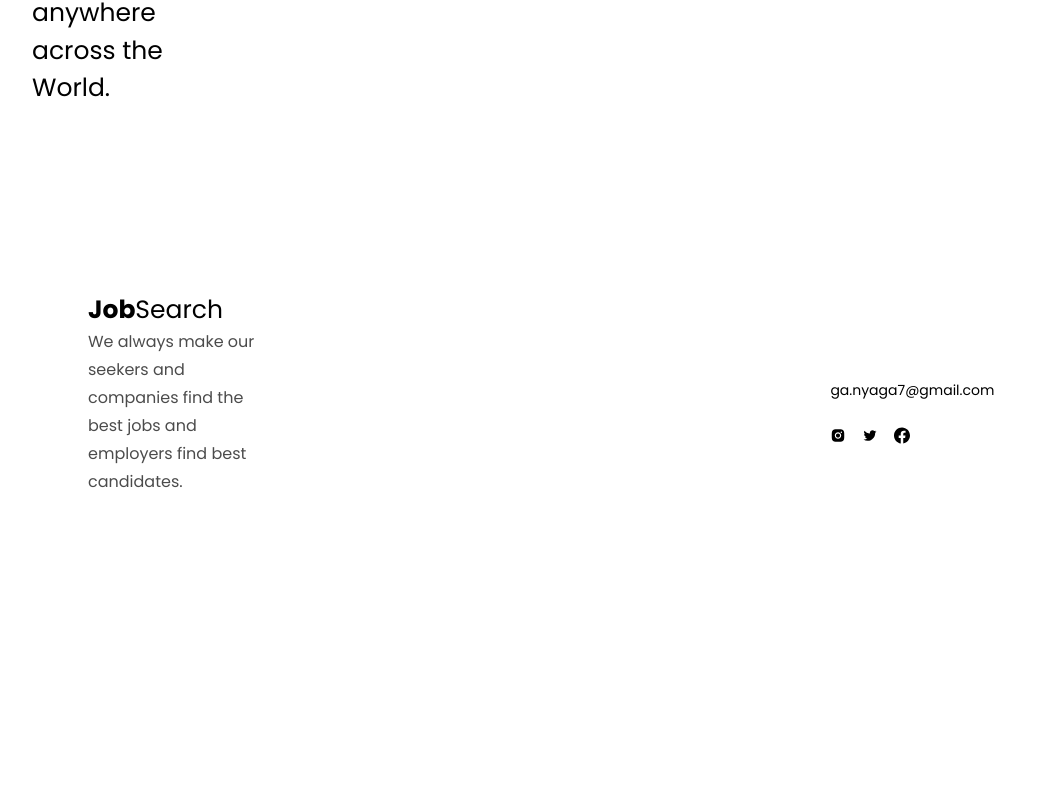
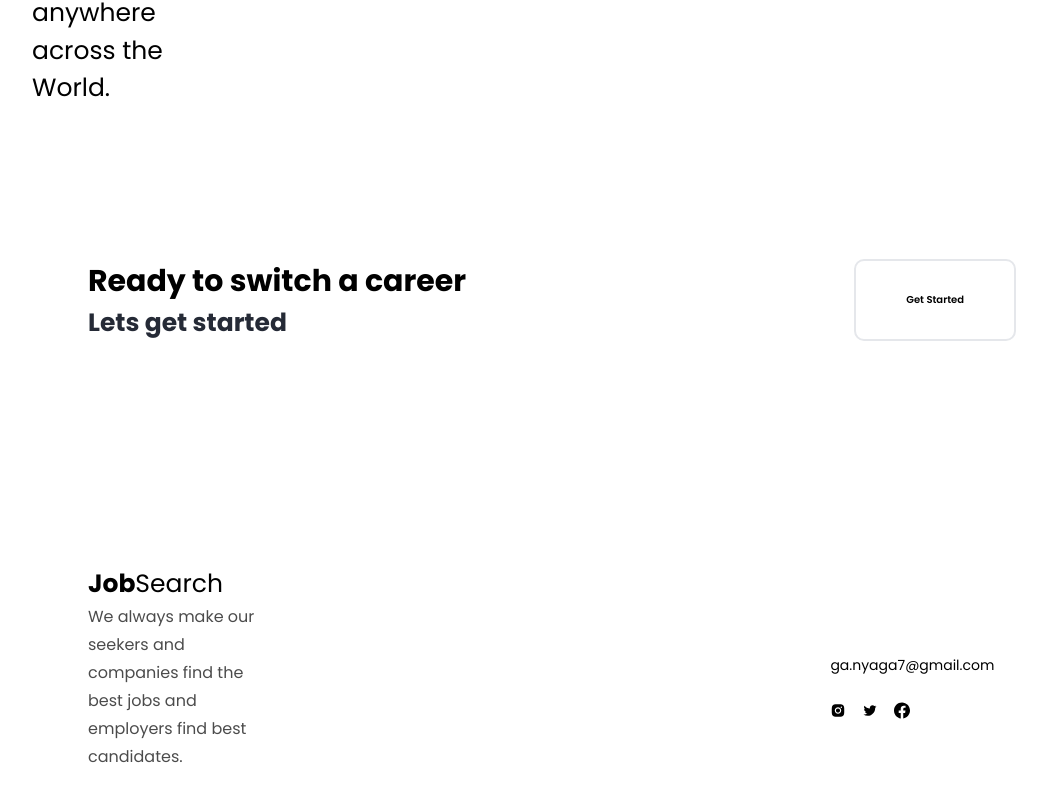
Before and after one commit to alexander784/Mboka, a React (Create React App) app: page / in a window 1280 px wide. Shown: the part 1725-2527 px from the top of the page, without its empty margins (88-1135 px from the left). Before the commit the page ends 2330 px from the top, so only its background shows below. Built offline with nearby package versions, Linux system fonts and the light colour scheme.

Commit message:
Add get started section

```diff
--- a/src/components/valuediv/Value.js
+++ b/src/components/valuediv/Value.js
@@ -61,6 +61,18 @@ const Value = () => {
             </p>
           </div>
          </div>
+         <div className='card mt-[2rem] flex justify-between bg-blueColor p-[5rem] rounded[10px]'>
+          <div>
+            <h1 className='text-bluecolor text-[30px] font-bold'>Ready to switch a career </h1>
+
+            <h2 className='text-textColor text-[25px] font-bold'>Lets get started</h2>
+
+          </div>
+          <button className='border-[2px] rounded-[10px] py-[4px] px-[50px] text-[10px]
+          font-semibold text-blueColor hover:bg-white border-blueColor'>
+          Get Started </button>
+
+         </div>
 
     </div>
   )
```
